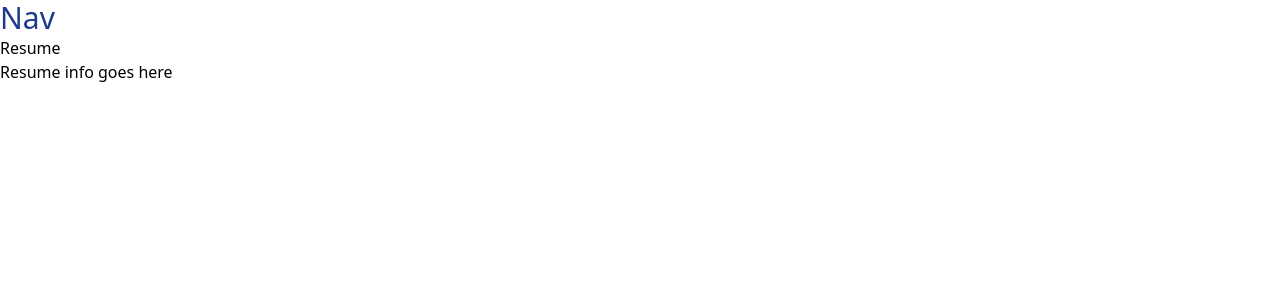
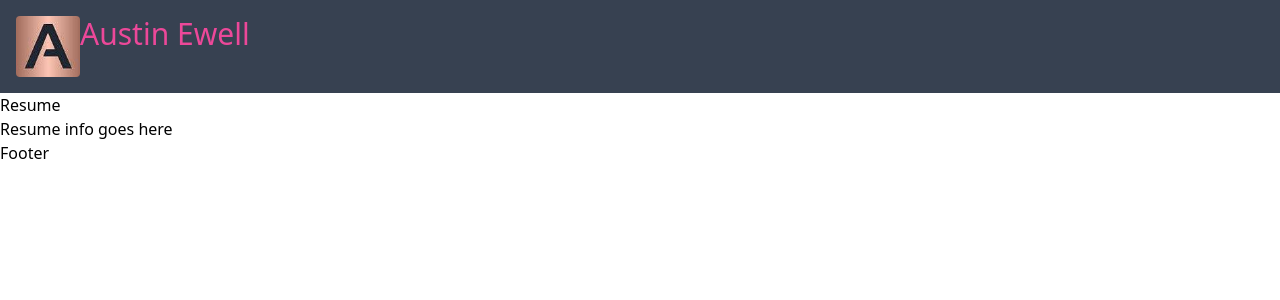
Before and after one commit to austinxewell/reactPortfolio, a React (Create React App) app in the folder react-portfolio/: page /resume in a window 1280 px wide. Shown: the top 300 px of the page. Built offline with nearby package versions, Linux system fonts and the light colour scheme.

Commit message:
minor changes to nav

```diff
--- a/react-portfolio/src/App.js
+++ b/react-portfolio/src/App.js
@@ -8,6 +8,7 @@ import LandingPage from './components/LandingPage'
 import Portfolio from './components/Portfolio'
 import Contact from './components/Contact'
 import Resume from './components/Resume'
+import Footer from './components/Footer'
 
 
 function App() {
@@ -41,6 +42,7 @@ function App() {
           </Routes>
         </div>
       </Router>
+      <Footer />
     </body>
   );
 }
--- /dev/null
+++ b/react-portfolio/src/components/Footer.js
@@ -0,0 +1,11 @@
+import React from 'react'
+
+const Footer = () => {
+    return(
+        <div>
+            <h1>Footer</h1>
+        </div>
+    )
+}
+
+export default Footer;
--- a/react-portfolio/src/components/Nav.js
+++ b/react-portfolio/src/components/Nav.js
@@ -1,9 +1,13 @@
 import React from 'react'
+
+// Imported Files
+import miniLogo from "../assets/logos/miniLogo.JPG"
 
 const Nav = () => {
     return(
-        <div>
-            <h1 className='text-3xl text-blue-900'>Nav</h1>
+        <div className='bg-gray-700 py-4 flex'>
+            <img src={miniLogo} className="rounded w-16 ml-4"></img>
+            <p className='text-3xl text-pink-500'>Austin Ewell</p>
         </div>
     )
 }
```
Also changed, not shown: react-portfolio/src/assets/logos/miniLogo.JPG (added).
